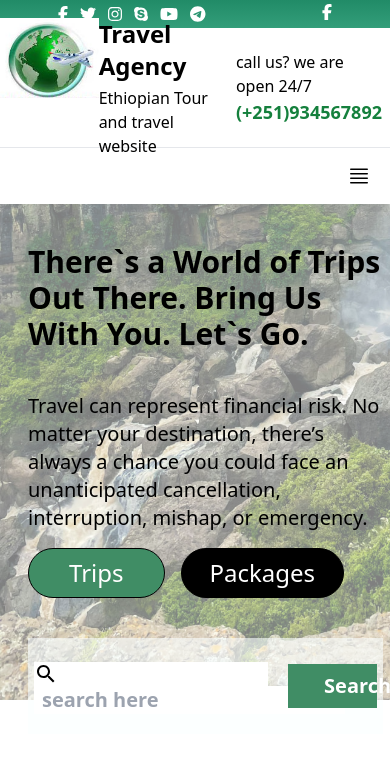
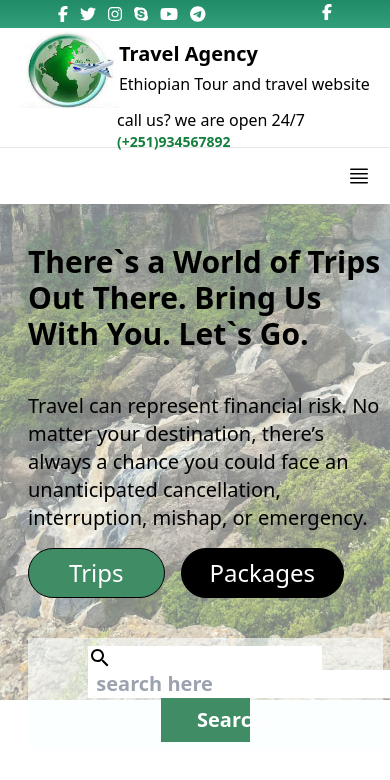
Before and after one commit to mihret1/freshDelivery, a React (Vite) app in the folder client/: page / in a window 390 px wide. Shown: the top 780 px of the page. Built offline with nearby package versions, Linux system fonts and the light colour scheme.

Commit message:
make mobile responsive in navbar

```diff
--- a/client/src/components/Navbar.jsx
+++ b/client/src/components/Navbar.jsx
@@ -43,18 +43,18 @@ function Navbar() {
            </div>
         </div>
 
-          <div className=" bg-white  border-b h-[120px] flex  justify-around items-center ">
+          <div className=" bg-white  border-b h-[120px] flex  justify-around items-center xs:max-xss:flex-col ">
             <div className='flex'>
                 <img src={logo1} className='h-[100px] max-md:h-[80px]'/>
                 <div className=' flex flex-col justify-center gap-1'>
-                    <h1 className='font-bold text-3xl max-md:text-2xl'>Travel Agency</h1>
+                    <h1 className='font-bold text-3xl max-md:text-2xl xs:max-sm:text-xl'>Travel Agency</h1>
                     <p className=''>Ethiopian Tour and travel website</p>
 
                 </div>
              </div>
-             <div className='flex flex-col items-end max-sm:mr-2'>
+             <div className='flex flex-col items-end max-sm:mr-2 xs:max-sm:items-start xs:max-sm:pl-10 '>
                 <p>call us? we are open 24/7</p>
-                <h1 className='text-green-700 font-bold text-xl max-md:text-lg'>(+251)934567892 </h1>
+                <h1 className='text-green-700 font-bold text-xl max-md:text-lg xs:max-sm:text-sm'>(+251)934567892 </h1>
              </div>
           </div>
 
@@ -164,12 +164,14 @@ function Navbar() {
               </div>
       </div>
 
+
+
       <div className={` bg-white h-[110px] ${isTransparet && 'fixed'} justify-between pl-[1%] pr-[4%] lg:max-xl:pr-[2px] w-[100%]  flex flex-row items-center` }>
 
           <div className='flex'>
                     <img src={logo1} className='h-[100px]  lg:max-xl:pt-1'/>
                     <div className=' flex flex-col justify-center gap-1 '>
-                        <h1 className='font-bold text-3xl  '>Travel Agency</h1>
+                        <h1 className='font-bold text-3xl xs:max-sm:text-2xl '>Travel Agency</h1>
                         <p className=''>Ethiopian Tour and Travel Website</p>
                     </div>
           </div>
--- a/client/src/pages/Home/Home.jsx
+++ b/client/src/pages/Home/Home.jsx
@@ -33,7 +33,7 @@ function Home() {
                 </div>
               </div>
 
-              <div className="text-xl font-bold h-24 ml:max-lg:w-[95%] w-[81%] max-md:w-[98%] search flex gap-5 items-center justify-center">
+              <div className="text-xl font-bold h-24 ml:max-lg:w-[95%] w-[81%] max-md:w-[98%] search flex xs:max-sm:flex-col xs:max-sm:gap-1 xs:max-sm:h-28 xs:max-sm:justify-center xs:max-sm:items-center gap-5 items-center justify-center">
                         <div className=" bg-white h-12 w-[66%] flex flex-row items-center justify-around">
                           <div>
                             {  !search && <SearchIcon />}
--- a/client/tailwind.config.js
+++ b/client/tailwind.config.js
@@ -7,11 +7,13 @@ export default {
   theme: {
     extend: {
       screens: {
+        'xs': '360px',
+        'xss':'460px',
         'sm': '640px',
         'md': '768px',
-        'ml':'880px',
+        'ml': '880px',
         'lg': '1024px',
-        'mg':'1150px',
+        'mg': '1150px',
         'xl': '1280px',
       },
     },
```
